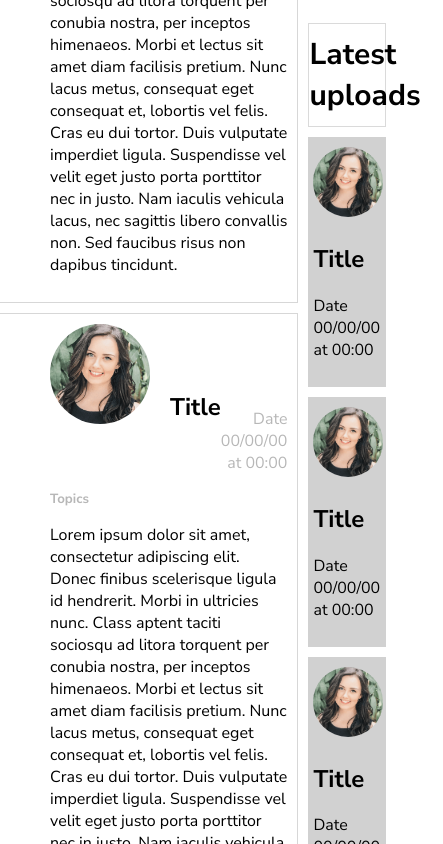
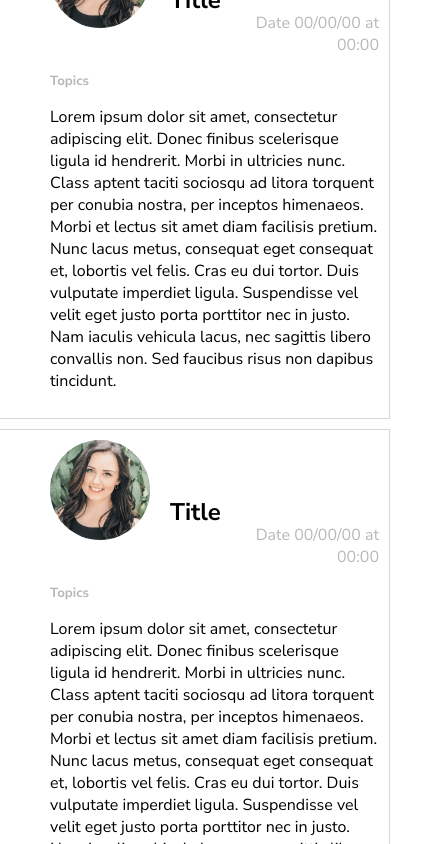
Before and after one commit to HugoDMiranda/Blog, a React (Create React App) app: page / in a window 390 px wide. Shown: the part 1880-2724 px from the top of the page, 443 px wide, since content can reach past the window. Built offline with nearby package versions, Linux system fonts and the light colour scheme.

Commit message:
view Home media query added

```diff
--- a/src/sass/Home.css
+++ b/src/sass/Home.css
@@ -10,9 +10,21 @@
   display: flex;
   width: 100%;
 }
+@media (max-width: 900px) {
+  .home-blogs {
+    flex-direction: column;
+    align-items: center;
+    justify-content: center;
+  }
+}
 .home-blogs-topics {
   display: flex;
   flex-direction: column;
   margin: 5px 10px;
   width: 20%;
+}
+@media (max-width: 900px) {
+  .home-blogs-topics {
+    width: 90%;
+  }
 }/*# sourceMappingURL=Home.css.map */
--- a/src/sass/Home.scss
+++ b/src/sass/Home.scss
@@ -10,11 +10,21 @@
     display: flex;
     width: 100%;
 
+    @media (max-width: 900px) {
+      flex-direction: column;
+      align-items: center;
+      justify-content: center;
+    }
+
     &-topics {
       display: flex;
       flex-direction: column;
       margin: 5px 10px;
       width: 20%;
+
+      @media (max-width: 900px) {
+        width: 90%;
+      }
     }
   }
 }
--- a/src/sass/components-styles/LatestUploads.css
+++ b/src/sass/components-styles/LatestUploads.css
@@ -10,7 +10,7 @@
 .latest .last {
   margin: 10px 0px;
   padding: 10px 5px;
-  background-color: rgb(209, 209, 209);
+  background-color: rgb(227, 227, 227);
 }
 .latest .last a {
   text-decoration: none;
@@ -19,4 +19,7 @@
 .latest .last .latest-info-img {
   max-width: 70px;
   border-radius: 50%;
+}
+.latest .last .latest-info p {
+  font-size: 12px;
 }/*# sourceMappingURL=LatestUploads.css.map */
--- a/src/sass/components-styles/LatestUploads.scss
+++ b/src/sass/components-styles/LatestUploads.scss
@@ -10,7 +10,7 @@
   .last {
     margin: 10px 0px;
     padding: 10px 5px;
-    background-color: rgb(209, 209, 209);
+    background-color: rgb(227, 227, 227);
     a {
       text-decoration: none;
       color: black;
@@ -20,6 +20,10 @@
         max-width: 70px;
         border-radius: 50%;
       }
+
+      p {
+        font-size: 12px;
+      }
     }
   }
 }
```
Also changed, not shown: 2 other files (tests, documents, lock files or other folders).
